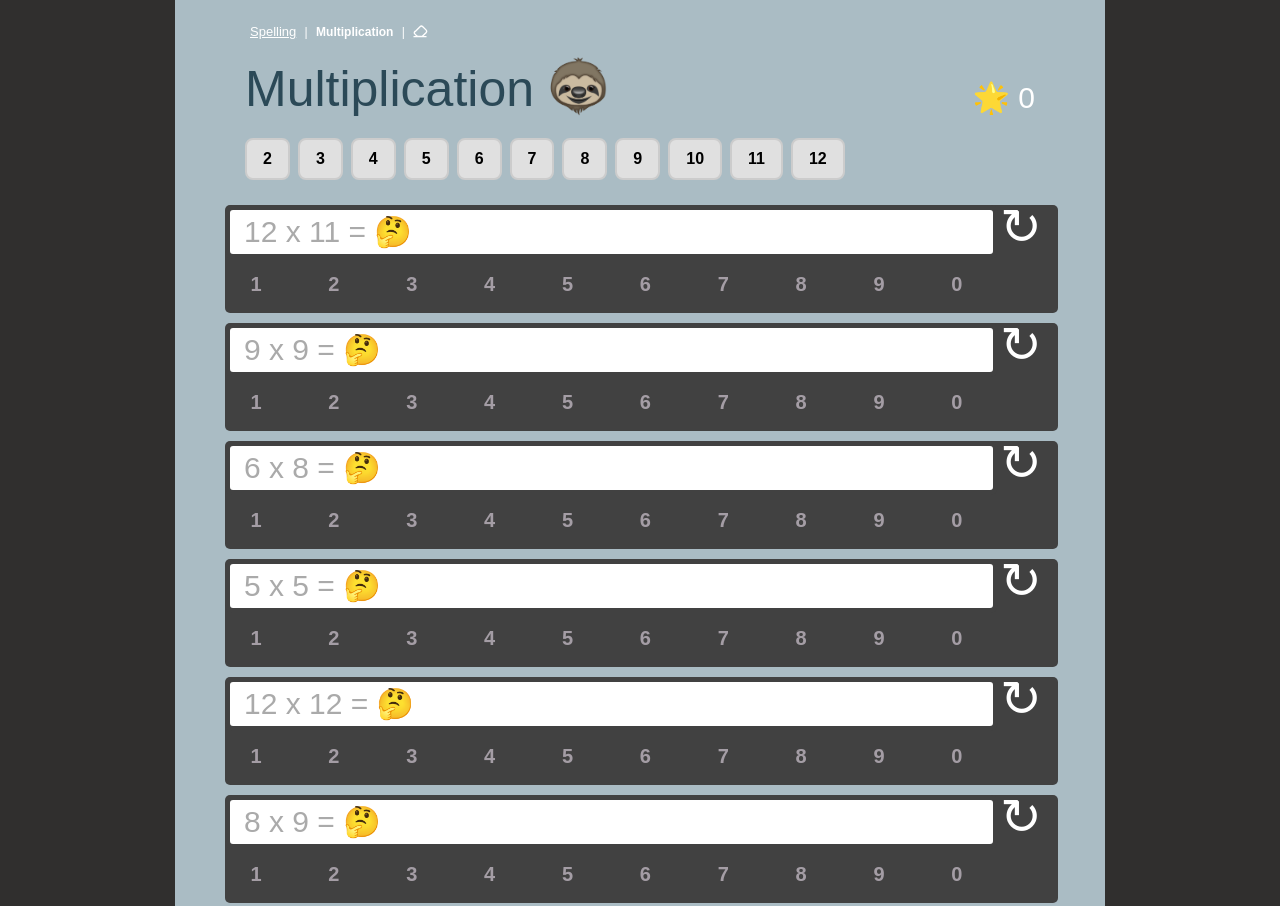
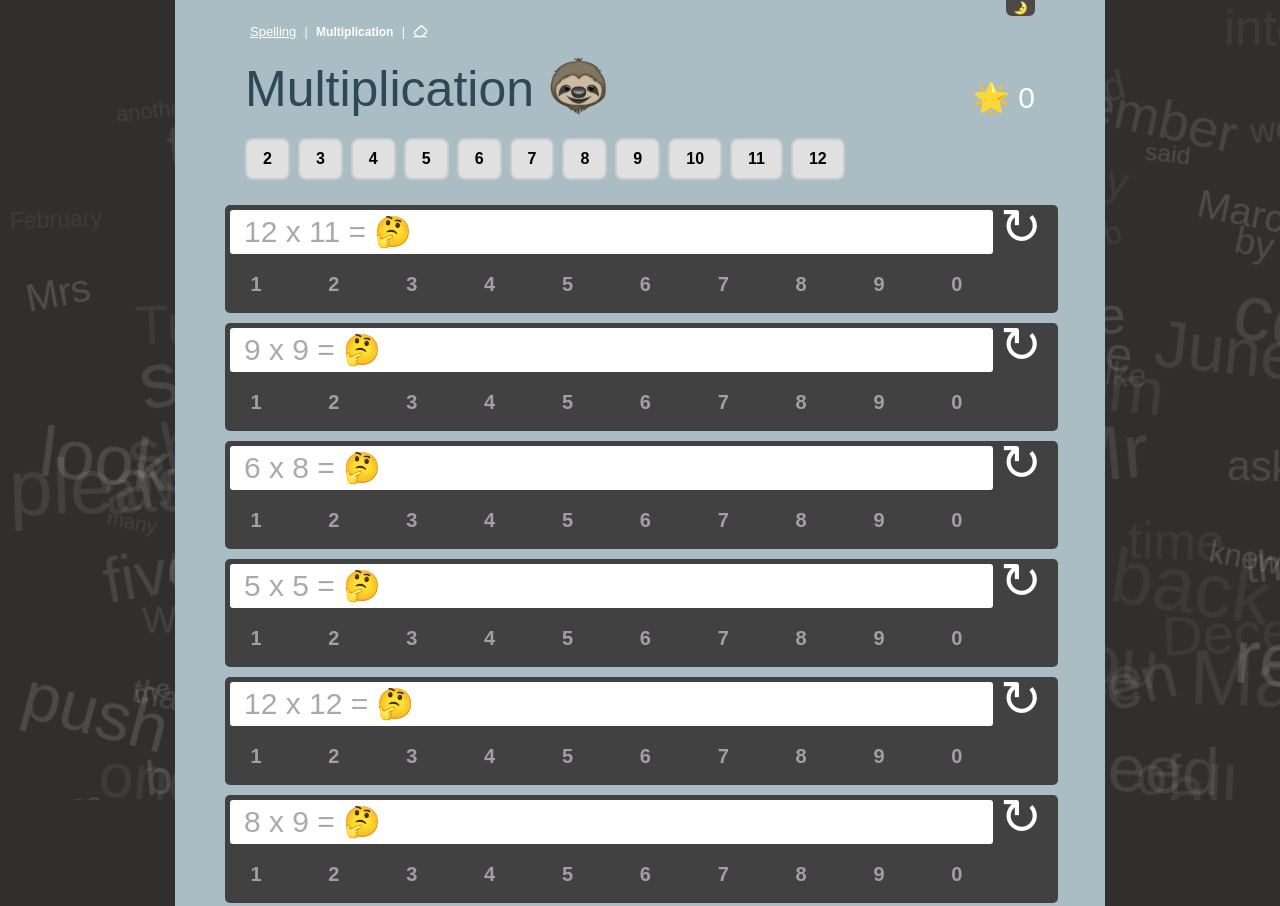
Before and after one commit to robCrawford/spelling-test, a plain HTML site: page src/multiplication.html in a window 1280 px wide. Shown: the top 906 px of the page. Drawn offline with Linux system fonts and the light colour scheme.

Commit message:
Words bg

```diff
--- a/src/css/index.css
+++ b/src/css/index.css
@@ -6,6 +6,14 @@
   57%  { transform: scale(1,1)      translateY(-7px); }
   64%  { transform: scale(1,1)      translateY(0); }
   100% { transform: scale(1,1)      translateY(0); }
+}
+@keyframes float {
+  0%, 100% {
+    transform: rotate(var(--rotation)) translateY(0);
+  }
+  50% {
+    transform: rotate(var(--rotation)) translateY(-20px);
+  }
 }
 body {
   position: relative;
@@ -16,13 +24,49 @@ body {
   font: 12px "HelveticaNeue-Light", sans-serif;
   background-color: #302f2e;
 }
+#dark-mode-toggle {
+  position: absolute;
+  top: 0;
+  right: 70px;
+  background: #4d4945;
+  border-bottom-left-radius: 6px;
+  border-bottom-right-radius: 6px;
+  padding: 1px 7px;
+  cursor: pointer;
+  z-index: 100;
+}
+#word-background {
+  position: fixed;
+  top: 0;
+  left: 0;
+  width: 100%;
+  height: 100vh;
+  overflow: hidden;
+  z-index: -1;
+  pointer-events: none;
+  background-color: #302f2e;
+}
+.bg-word {
+  position: absolute;
+  font-family: "HelveticaNeue-Light", sans-serif;
+  color: #fff;
+  font-weight: 300;
+  white-space: nowrap;
+  user-select: none;
+  pointer-events: none;
+  will-change: transform;
+  animation: float 20s ease-in-out infinite;
+}
 #main {
   position: relative;
   max-width: 850px;
-  min-height: 100%;
   margin: 0 auto;
+  min-height: 100vh;
   padding: 0 30px 0 50px;
-  background: #aabcc4;
+  background-color: #aabcc4
+}
+.words-bg #main {
+  background-color: rgba(0, 0, 0, 0.4);
 }
 #nav {
   position: absolute;
@@ -58,6 +102,9 @@ h1 {
   font-weight: normal;
   color: #2b4957;
   margin: 60px 10px 30px 20px;
+}
+.words-bg h1 {
+  color: #fff;
 }
 #title {
   cursor: pointer;
@@ -192,14 +239,17 @@ a {
     display: none;
   }
   #nav {
+    padding-top: 5px;
     padding-left: 10px;
   }
   #rewards {
-    margin-top: -63px;
-    margin-right: -12px;
+    line-height: 1;
     font-size: 24px;
-    line-height: 67px;
-    right: 32px;
+    top: 24px;
+    right: 12px;
+  }
+  #dark-mode-toggle {
+    right: 10px;
   }
   #complete-overlay {
     background-size: cover;
@@ -212,6 +262,12 @@ a {
   }
   .tooltip .balloon i {
     left: 16%;
+  }
+  #word-background {
+    opacity: 0.6;
+  }
+  .bg-word {
+    font-size: 16px !important;
   }
 }
 
--- a/src/css/multiplication.css
+++ b/src/css/multiplication.css
@@ -28,9 +28,9 @@
 }
 
 .table-button.active {
-  background-color: #4CAF50;
+  background-color: #ffb303;
   color: white;
-  border-color: #45a049;
+  border-color: #ffb303;
 }
 
 #form-fields {
--- a/src/multiplication.html
+++ b/src/multiplication.html
@@ -9,6 +9,12 @@
   <link rel="stylesheet" href="./css/multiplication.css" />
 </head>
 <body>
+  <script>
+    if (localStorage.getItem('spelling-dark-mode') === 'true') {
+      document.body.classList.add('words-bg');
+    }
+  </script>
+  <div id="word-background"></div>
   <div id="main" class="multiplication">
     <div id="complete-overlay"></div>
     <div id="nav">
@@ -29,6 +35,7 @@
       </a>
     </div>
     <h1 id="title"></h1>
+    <div id="dark-mode-toggle"></div>
     <div id="help-icon" class="btn btn-primary tooltip" style="display: none">
       <img src="img/emoji-sloth.png" width="60px" height="60px" />
       <div class="balloon">
--- a/src/multiplication.js
+++ b/src/multiplication.js
@@ -1,7 +1,9 @@
 import { initMultiplication } from './multiplication/index.js';
+import { createWordBackground } from './word-background.js';
 
 window.scrollTo(0, 0);
 
 window.$ = selector => document.querySelector(selector);
 
+createWordBackground();
 initMultiplication();
--- a/src/multiplication/index.js
+++ b/src/multiplication/index.js
@@ -10,7 +10,8 @@ export const multiplicationConfig = {
   redeemedKey: 'multiplication-redeemed',
   nameKey: 'spelling-name',
   uiStateKey: 'multiplication-ui-state',
-  tableSelectorKey: 'multiplication-ui-table'
+  tableSelectorKey: 'multiplication-ui-table',
+  darkModeKey: 'spelling-dark-mode'
 };
 
 let name = '';
@@ -325,6 +326,20 @@ export function initMultiplication() {
     };
   });
 
+  const isDarkMode = localStorage.getItem(multiplicationConfig.darkModeKey) === 'true';
+  if (isDarkMode) {
+    document.body.classList.add('words-bg');
+    $('#dark-mode-toggle').innerHTML = '🌞';
+  } else {
+    document.body.classList.remove('words-bg');
+    $('#dark-mode-toggle').innerHTML = '🌛';
+  }
+  $('#dark-mode-toggle').onclick = () => {
+    const isCurrentlyDark = document.body.classList.toggle('words-bg');
+    $('#dark-mode-toggle').innerHTML = isCurrentlyDark ? '🌞' : '🌛';
+    localStorage.setItem(multiplicationConfig.darkModeKey, isCurrentlyDark);
+  };
+
   $('#results-link').style.display = 'block';
   $('#results-link').onclick = () => {
     updateResultsUI(true);
--- a/src/spelling.js
+++ b/src/spelling.js
@@ -1,7 +1,9 @@
 import { initSpelling } from './spelling/index.js';
+import { createWordBackground } from './word-background.js';
 
 window.scrollTo(0, 0);
 
 window.$ = selector => document.querySelector(selector);
 
+createWordBackground();
 initSpelling();
--- a/src/spelling/index.js
+++ b/src/spelling/index.js
@@ -10,7 +10,8 @@ export const spellingConfig = {
   rewardsKey: 'spelling-rewards',
   redeemedKey: 'spelling-redeemed',
   nameKey: 'spelling-name',
-  uiStateKey: 'spelling-ui-state'
+  uiStateKey: 'spelling-ui-state',
+  darkModeKey: 'spelling-dark-mode'
 };
 
 let name = '';
@@ -233,6 +234,21 @@ export function initSpelling() {
   $('#results').innerHTML = resultsHtml;
   $('#rewards').innerHTML = rewardsText;
   $('#help-text').innerHTML = helpHtml;
+
+  const isDarkMode = localStorage.getItem(spellingConfig.darkModeKey) === 'true';
+  if (isDarkMode) {
+    document.body.classList.add('words-bg');
+    $('#dark-mode-toggle').innerHTML = '🌞';
+  } else {
+    document.body.classList.remove('words-bg');
+    $('#dark-mode-toggle').innerHTML = '🌛';
+  }
+  $('#dark-mode-toggle').onclick = () => {
+    const isCurrentlyDark = document.body.classList.toggle('words-bg');
+    $('#dark-mode-toggle').innerHTML = isCurrentlyDark ? '🌞' : '🌛';
+    localStorage.setItem(spellingConfig.darkModeKey, isCurrentlyDark);
+  };
+
   $('#results-link').style.display = 'block';
   $('#results-link').onclick = () => {
     updateResultsUI(true);
--- /dev/null
+++ b/src/word-background.js
@@ -0,0 +1,45 @@
+import { deduplicate } from './utils.js';
+import data from './spelling/data.js';
+
+export function createWordBackground() {
+  const allWords = deduplicate([
+    ...data.year1,
+    ...data.year2,
+    ...data.year3,
+    ...data.year4,
+    ...data.year3_4,
+    ...data.year5_6
+  ]);
+
+  const container = document.getElementById('word-background');
+  if (!container) {
+    console.log('Word background container not found');
+    return;
+  }
+
+  const wordsToRender = 150;
+
+  for (let i = 0; i < wordsToRender; i++) {
+    const word = allWords[i % allWords.length];
+    const wordEl = document.createElement('div');
+    wordEl.className = 'bg-word';
+    wordEl.textContent = word;
+
+    const left = Math.random() * 100;
+    const top = Math.random() * 100;
+    const fontSize = 20 + Math.random() * 60;
+    const rotation = -15 + Math.random() * 30;
+    const opacity = 0.05 + Math.random() * 0.1;
+    const animationDelay = Math.random() * 20;
+
+    wordEl.style.left = `${left}%`;
+    wordEl.style.top = `${top}%`;
+    wordEl.style.fontSize = `${fontSize}px`;
+    wordEl.style.setProperty('--rotation', `${rotation}deg`);
+    wordEl.style.transform = `rotate(${rotation}deg)`;
+    wordEl.style.opacity = opacity.toString();
+    wordEl.style.animationDelay = `${animationDelay}s`;
+
+    container.appendChild(wordEl);
+  }
+}
```
Also changed, not shown: src/index.html (+7 -0 lines).
